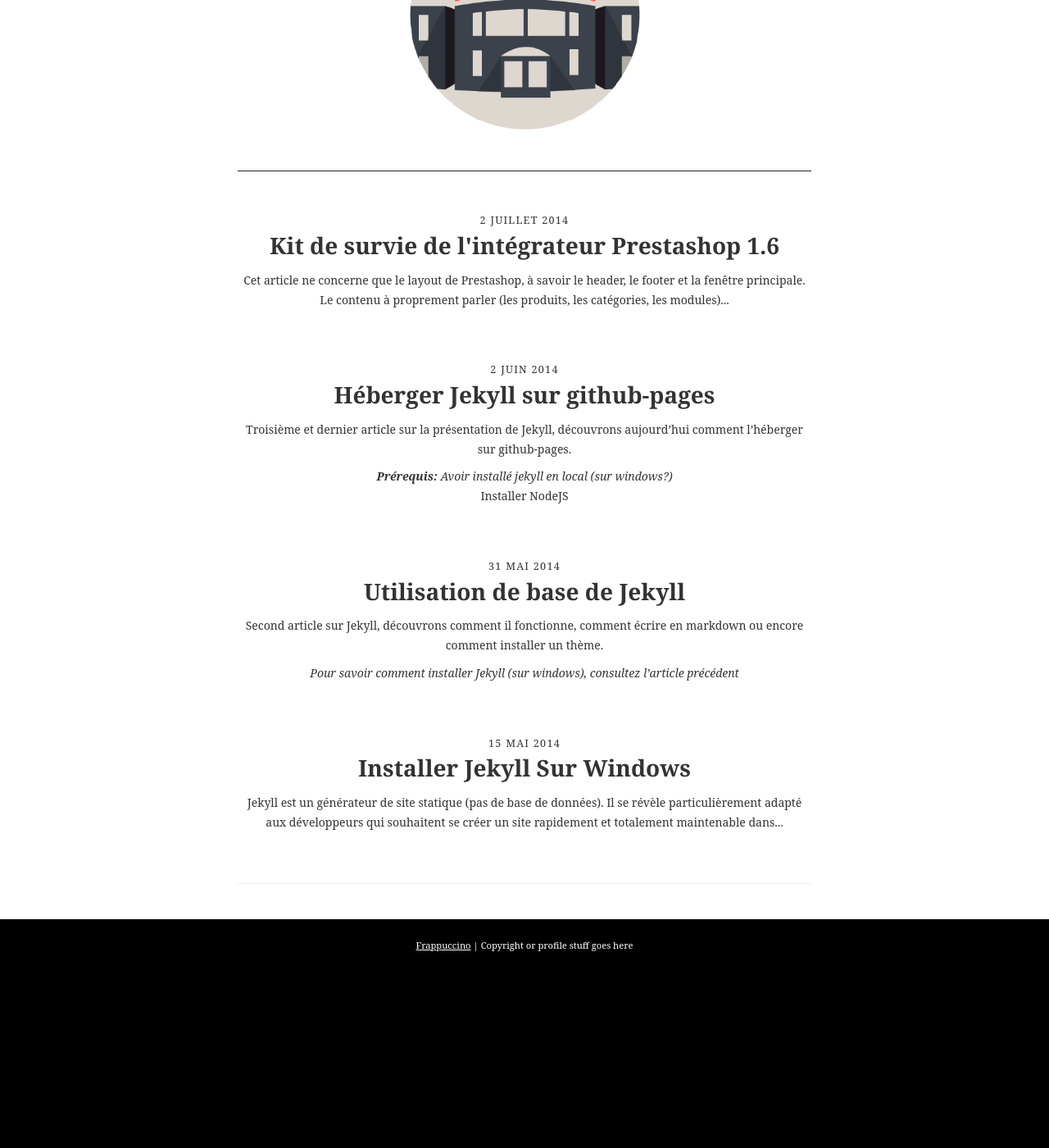
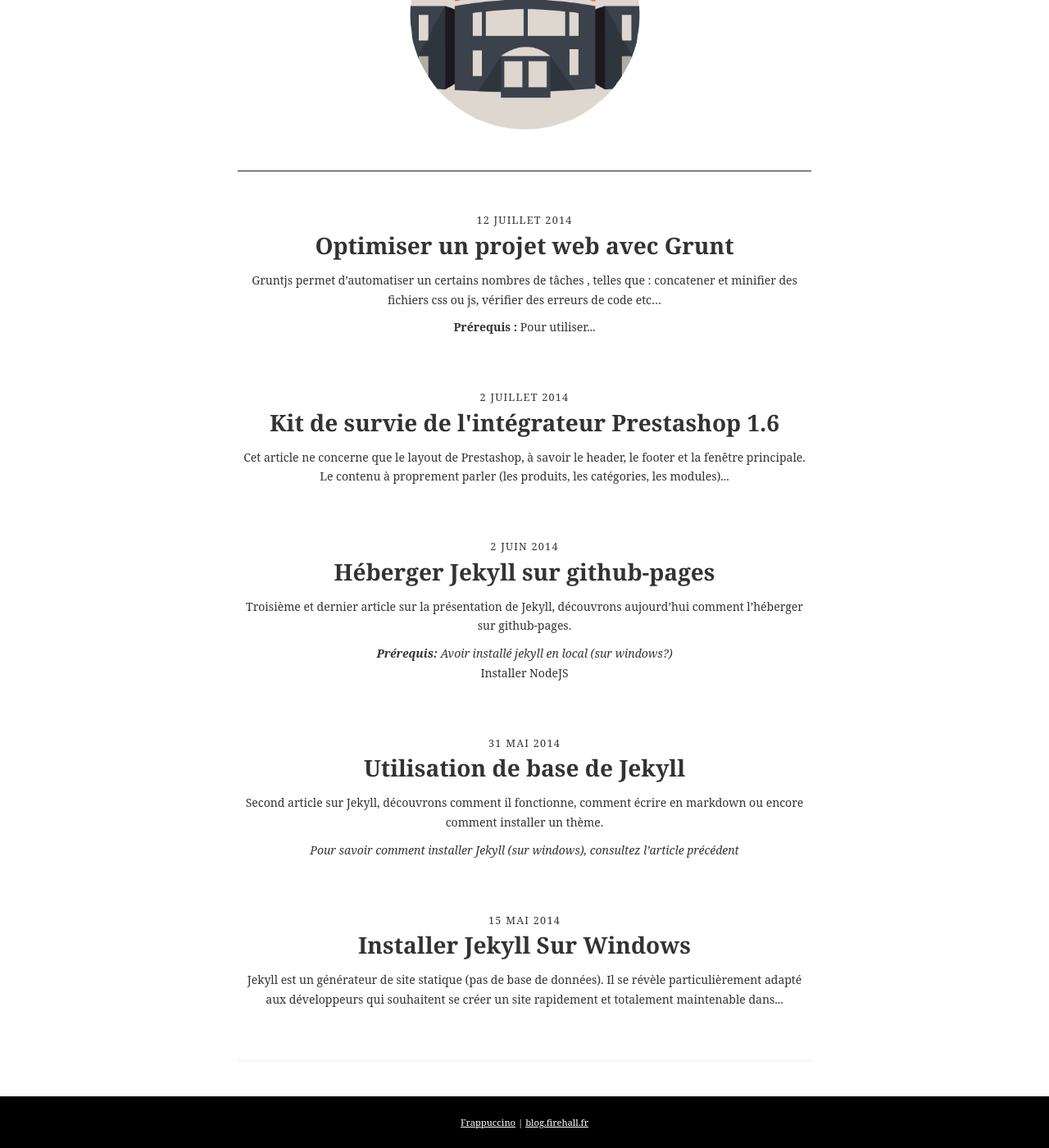
Before and after one commit to firehall/firehall.github.io, a Jekyll site: the page built from index.html, in a window 1280 px wide and 1400 px high, scrolled down 240 px. Shown: the whole window at 82% size. Built offline with Jekyll 4.4.1, drawn with Linux system fonts in a browser that asks for light colours; some web fonts are replaced; the list of posts is cut into pages by our own code; comment, search, counter and statistics services are not loaded; before the commit the page ends 1426 px from its top, so only the background shows below that; part of the change alters nothing that is shown.

Commit message:
publish gruntjs article

```diff
--- a/_layouts/default.html
+++ b/_layouts/default.html
@@ -36,7 +36,7 @@
 
 	<footer>
 		<div class="container">
-			<a href="http://richbray.me/frap/">Frappuccino</a> | Copyright or profile stuff goes here
+			<a href="http://richbray.me/frap/">Frappuccino</a> | <a href="/">blog.firehall.fr</a>
 		</div>
 	</footer>
 
--- /dev/null
+++ b/_posts/2014-07-12-optimiser-un-projet-web-avec-grunt.md
@@ -0,0 +1,274 @@
+---
+layout: post_page
+title: Optimiser un projet web avec Grunt
+
+published: true
+---
+
+Gruntjs permet d'automatiser un certains nombres de tâches , telles que : concatener et minifier des fichiers css ou js, vérifier des erreurs de code etc...
+
+__Prérequis :__ Pour utiliser Grunt il faut avoir installé Nodejs.
+
+Voici un rapide résumé des actions à réaliser pour optimiser les fichiers d'un projets web.
+
+On ouvre une nouvelle invit de commande NodeJs et on se rend dans le bon dossier :
+
+    cd chemin_dossier
+
+__rappel: pour parcourir des dossiers sur un autre disque que c:, il convient en premier de temps d'entrer la lettre du lecteur__
+
+    ex: E:
+
+On installe grunt de manière permanente :
+
+    npm install -g grunt-cli
+
+On créer un fichier json relatif au projet :
+
+    npm init
+
+__A ce stade un fichier package.json est créé à la racine du projet__
+
+On installe grunt dans le projet :
+
+    npm install grunt --save-dev
+
+On créer un nouveau fichier : _Gruntfile.js_
+
+    module.exports = function(grunt){
+
+        grunt.initConfig({
+
+            //Ici la config des modules
+
+        });
+
+        //Ici la liste des tâches
+    }
+
+
+###Quelques fonctions utiles :
+
+On se rend sur le site de grunt, dans la section plugin et on cherche les plugins interessants. __remarque__ on préfèrera les plugins commencant par "contrib-", correspondants à des plugins mis en place par les développeurs de grunt:
+
+###Task
+Ce module simplifie le processus d'installation des fonctions (dans le fichier Gruntfile.js) :
+
+    npm install --save-dev load-grunt-tasks
+
+Gruntfile.js :
+
+        module.exports = function(grunt){
+
+        //Task
+        require('load-grunt-tasks')(grunt);
+
+        grunt.initConfig({
+
+            //Ici la config des modules
+
+        });
+
+        //Ici la liste des tâches
+        grunt.registerTask('default', []);
+    }
+
+###Concaténation js: contrib-concat
+
+    npm install grunt-contrib-concat --save-dev
+
+Gruntfile.js:
+
+    //Combiner les fichiers js
+	  concat: {
+	    fusion: {
+	      src: ['scripts/script1.js', 'scripts/script2.js'],
+	      dest: 'scripts/prod/script-concat.js',
+	    }
+	  }
+
+###Uglify : Minifier du js
+
+    npm install grunt-contrib-uglify --save-dev
+
+Gruntfile.js:
+
+    uglify: {
+        //ne pas modifier les noms de variables => utile pour angular.js par ex
+        options: {
+            mangle: false
+        },
+        dist: {
+            files: {
+                'scripts/prod/min.js': ['scripts/prod/script-concat.js']
+            }
+        }
+    }
+
+###JShint : repérer des erreurs js
+
+    npm install grunt-contrib-jshint --save-dev
+
+Gruntfile.js:
+
+    //chercher erreurs de js
+    jshint: {
+ 	  all: ['scripts/*.js'],
+ 	  // *=> tous les js.
+ 	  // Chercher dans sous dossier :
+ 	  // 'scripts/**/*.js'
+ 	  //exclure un fichier :
+ 	  //'!scripts/nom_fichier.js'
+ 	}
+
+###cssmin : Concatener et minifier des css
+
+    npm install grunt-contrib-cssmin --save-dev
+
+Gruntfile.js:
+
+    cssmin: {
+        combine: {
+		    files: {
+		      'css/min.css': ['css/feuille_style01.css', 'css/feuillesty_le02.css']
+		    }
+		  }
+    }
+
+###watch : Autoexecution de grunt lorsqu'une modification est détectée
+
+    npm install grunt-contrib-watch --save-dev
+
+Gruntfile.js:
+
+    watch: {
+        css: {
+		    files: ['css/*.css', '!css/min.css'], //on ignore les fichiers minifiés
+		    tasks: ['cssmin'],
+		    options: {
+		      spawn: false,
+		      livereload: false, //pour utiliser livereload
+		    },
+            //On peut faire de même avec le js
+		    //js: {
+		   // files: ['scripts/*.js']
+		   // tasks: ['jshint', 'uglify'],
+		   // options: {
+		   //   spawn: false,
+		  // },
+        },
+    }
+
+Fichier Gruntfile.js final :
+
+    module.exports = function(grunt){
+
+        //Task
+        require('load-grunt-tasks')(grunt);
+
+        //Ici la config des modules
+        grunt.initConfig({
+
+            //Combiner les fichiers js
+	       concat: {
+	           fusion: {
+	               src: ['scripts/script1.js', 'scripts/script2.js'],
+	               dest: 'scripts/prod/script-concat.js',
+	           }
+	       },
+
+           uglify: {
+                //ne pas modifier les noms de variables => utile pour angular.js par ex
+                options: {
+                    mangle: false
+                },
+                dist: {
+                    files: {
+                    'scripts/prod/min.js': ['scripts/prod/script-concat.js']
+                    }
+                }
+            },
+
+            //chercher erreurs de js
+            jshint: {
+              all: ['scripts/*.js'],
+              // *=> tous les js.
+              // Chercher dans sous dossier :
+              // 'scripts/**/*.js'
+              //exclure un fichier :
+              //'!scripts/nom_fichier.js'
+            },
+
+            cssmin: {
+                combine: {
+                    files: {
+                      'css/min.css': ['css/feuille_style01.css', 'css/feuillesty_le02.css']
+                    }
+                }
+            },
+
+
+            watch: {
+                css: {
+                    files: ['css/*.css', '!css/min.css'], //on ignore les fichiers minifiés
+                    tasks: ['cssmin'],
+                    options: {
+                      spawn: false,
+                      livereload: false, //pour utiliser livereload
+                    },
+                    //On peut faire de même avec le js
+                    //js: {
+                   // files: ['scripts/*.js']
+                   // tasks: ['jshint', 'uglify'],
+                   // options: {
+                   //   spawn: false,
+                  // },
+                },
+            }
+
+
+        });
+
+        //Ici la liste des tâches
+        grunt.registerTask('default', ['concat', 'uglify', 'jshint', 'cssmin', 'watch']);
+    }
+
+On peut maintenant lancer l'ensemble des taches :
+
+    grunt
+
+Ou une tâche indépendamment (ex: cssmin)
+
+    grunt cssmin
+
+On peut aussi réutiliser cette config dans un autre projet, pour celà il suffit de copier/coller les fichiers "Gruntfile.js" et "package.json" puis on se place dans le nouveau dossier :
+
+    cd dossier_autre_projet
+
+    npm init
+
+    grunt
+
+###_Bonus (minus?)_ : Minifier des images avec imagemin
+
+_Je n'en ai pas parlé plus tôt car je n'ai pas réussi à le faire fonctionner chez moi (win7 64bits), malgré de nombreuses tentatives (upgrade/downgrade des plugins, de npm, NodeJs, Git et Grunt)..._
+Voici toutefois la marche à suivre :
+
+     npm install grunt-contrib-imagemin --save-dev
+
+Gruntfile.js:
+
+    imagemin: {
+  		dist: {
+  		    files: [{
+  		    expand: true,
+  		    cwd: 'img/',
+  		    src: ['*.{png,jpg,gif}', '**/*.{png,jpg,gif}'],
+  		    dest: 'min/'
+  		    }]
+        }
+    }
+
+###Ressources:
+[http://gruntjs.com/](http://gruntjs.com/)
+[Un tuto vidéo très sympa de Grafikart](http://www.grafikart.fr/tutoriels/grunt/grunt-introduction-470)
```
Also changed, not shown: 6 other files.
